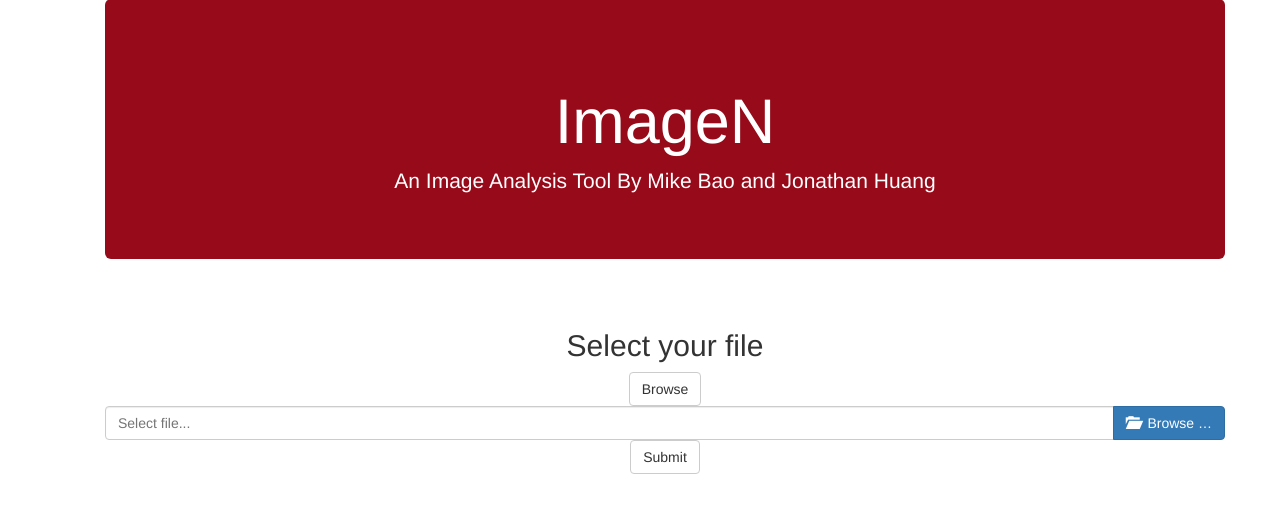
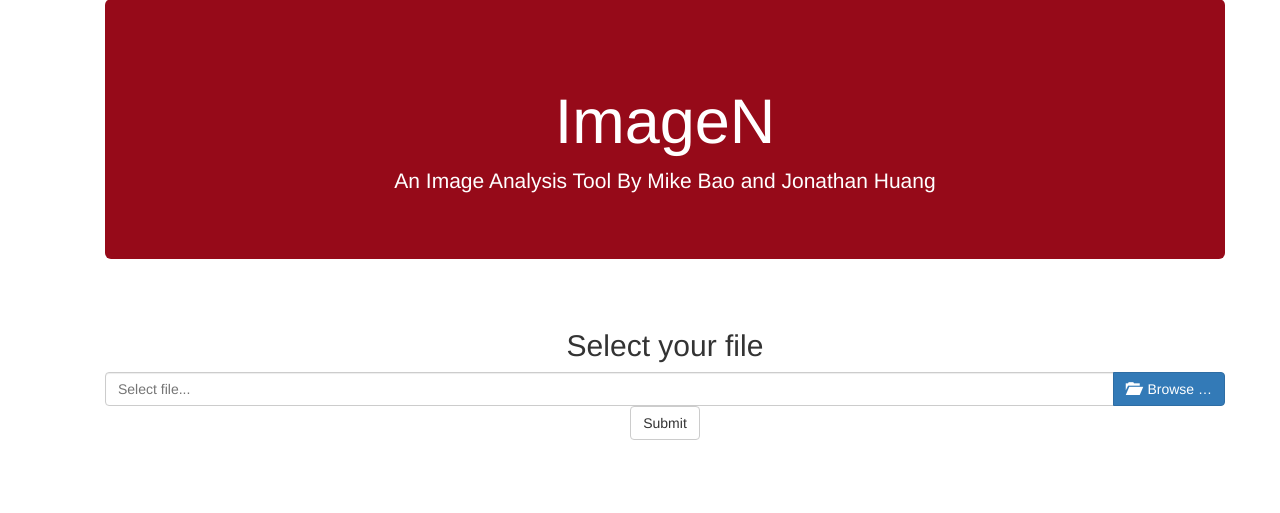
Before and after one commit to MikeBao99/ImageN, a Flask app: page / in a window 1280 px wide. Shown: the part 82-595 px from the top of the page. Run offline with Flask 2, Linux system fonts and the light colour scheme; some libraries are stand-ins or nearby versions.

Commit message:
Update homepage.html

```diff
--- a/app/templates/homepage.html
+++ b/app/templates/homepage.html
@@ -13,10 +13,7 @@
 <div class="text-center">
   <h2>Select your file</h2>
   <form>
-     <span class="btn btn-default btn-file">
-       Browse <input type="file">
-     </span>
-    <input id="input-b1" name="input-b1" type="file" class="file">
+    <input id="input-b1" name="input-b1" type="file" class="file bot10">
 
 
     <button type="submit" class="btn btn-default">Submit</button>
```
